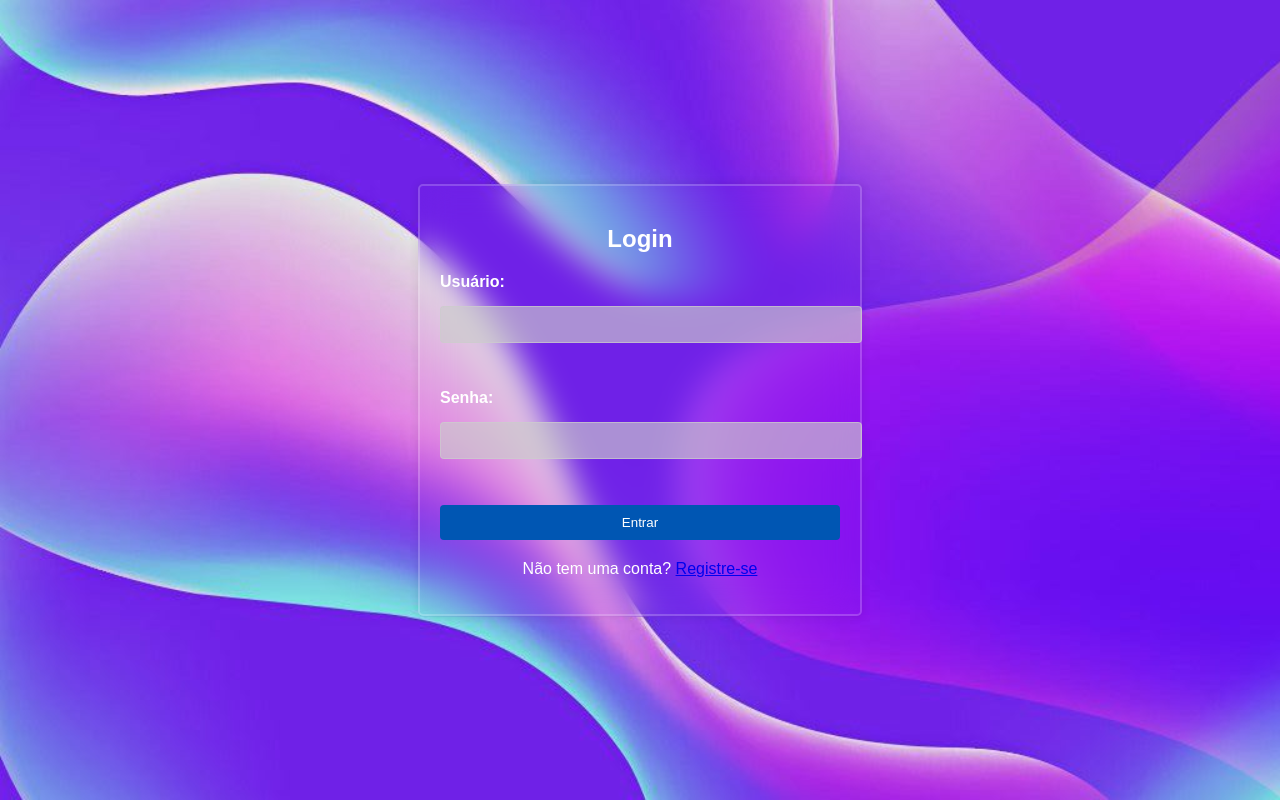
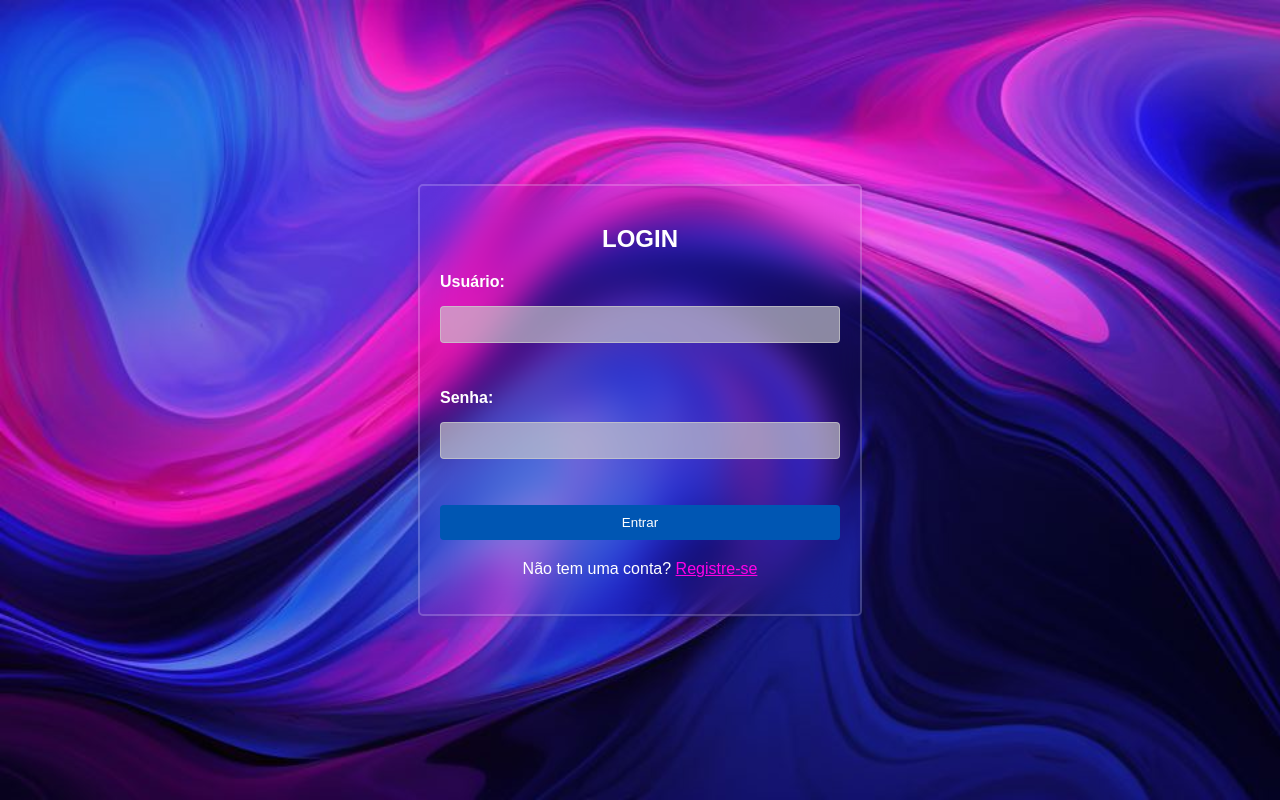
Before and after one commit to RiquelmyDev/loginSystem, a Flask app: page /login in a window 1280 px wide. Run offline with Flask 3, Linux system fonts and the light colour scheme.

Commit message:
Add files via upload

```diff
--- a/loginSystem/static/css/styles.css
+++ b/loginSystem/static/css/styles.css
@@ -43,7 +43,6 @@ label {
 
 input[type="text"],
 input[type="password"] {
-    width: 100%;
     padding: 10px;
     margin: 10px 0;
     border: 1px solid #cccccca7;
@@ -73,3 +72,7 @@ button:hover {
 p {
     margin-top: 20px; /* Espaçamento superior para separar do formulário */
 }
+
+a {
+    color: rgb(255, 0, 230);
+}
--- a/loginSystem/templates/login.html
+++ b/loginSystem/templates/login.html
@@ -8,7 +8,7 @@
 </head>
 <body>
     <div class="container">
-        <h2>Login</h2>
+        <h2>LOGIN</h2>
         <form method="POST">
             <label for="username">Usuário:</label>
             <input type="text" name="username" required>
```
Also changed, not shown: loginSystem/static/css/images/background.jpg.
